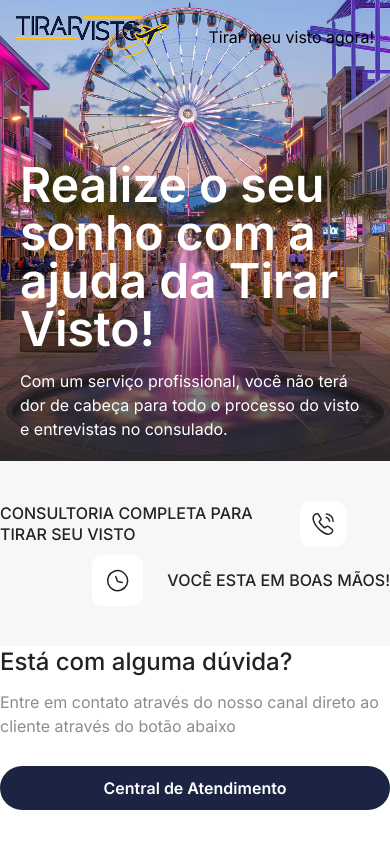
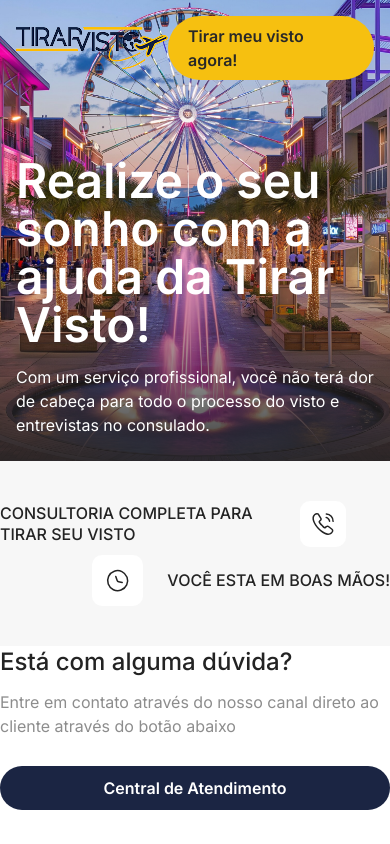
Before and after one commit to LucasAnselmoSilva12345/tirar-visto, a React (Vite) app: page / in a window 390 px wide. Shown: the top 844 px of the page. Built offline with nearby package versions, Linux system fonts and the light colour scheme.

Commit message:
feat: Notification Component and Header mobile

```diff
--- a/src/components/header/index.tsx
+++ b/src/components/header/index.tsx
@@ -3,6 +3,7 @@ import { Navigation } from './navigation';
 import Logo from '../../assets/images/logo.png';
 import HeroSectionImagem from '../../assets/images/hero-section.png';
 import ThumbVideo from '../../assets/images/thumb-video-hero.png';
+import { Notification } from '../notification';
 
 export function Header() {
   return (
@@ -44,9 +45,9 @@ export function Header() {
         <img src={HeroSectionImagem} alt="Tira visto" />
         <div className=" absolute top-0 right-0 w-full p-4 flex items-center justify-between">
           <img src={Logo} alt="" className="lg:hidden" />
-          <span>Tirar meu visto agora!</span>
+          <Notification text="Tirar meu visto agora!" />
         </div>
-        <div className="absolute bottom-0 left-0 p-5 space-y-4">
+        <div className="absolute bottom-0 left-0 px-4 pb-6 space-y-4">
           <h2 className="text-5xl font-semibold text-white">
             Realize o seu sonho com a ajuda da Tirar Visto!
           </h2>
--- /dev/null
+++ b/src/components/notification.tsx
@@ -0,0 +1,11 @@
+interface NotificationProps {
+  text: string;
+}
+
+export function Notification({ text }: NotificationProps) {
+  return (
+    <span className="block bg-yellow-dark text-black-medium font-semibold py-2 px-5 lg:py-3 rounded-full">
+      {text}
+    </span>
+  );
+}
```
